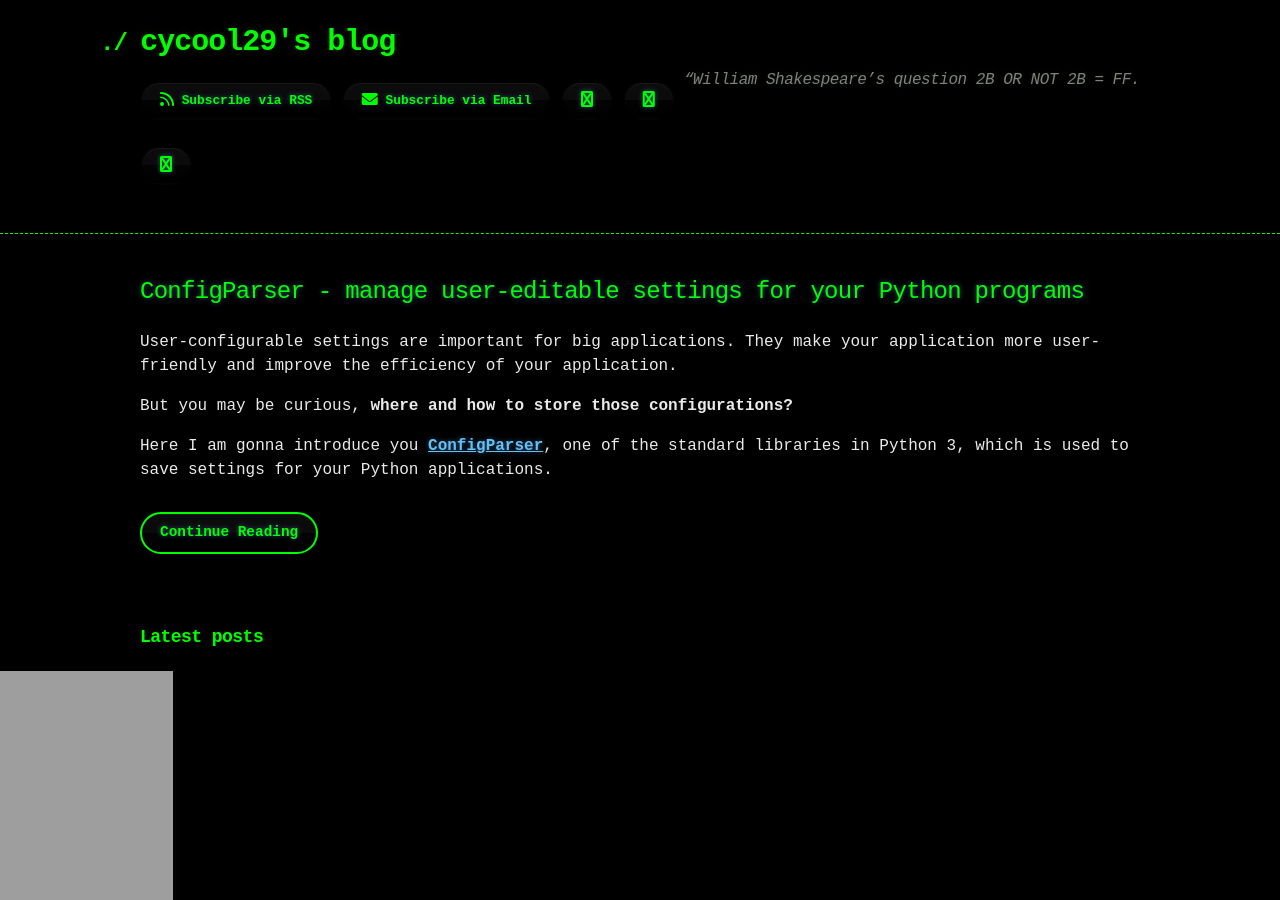
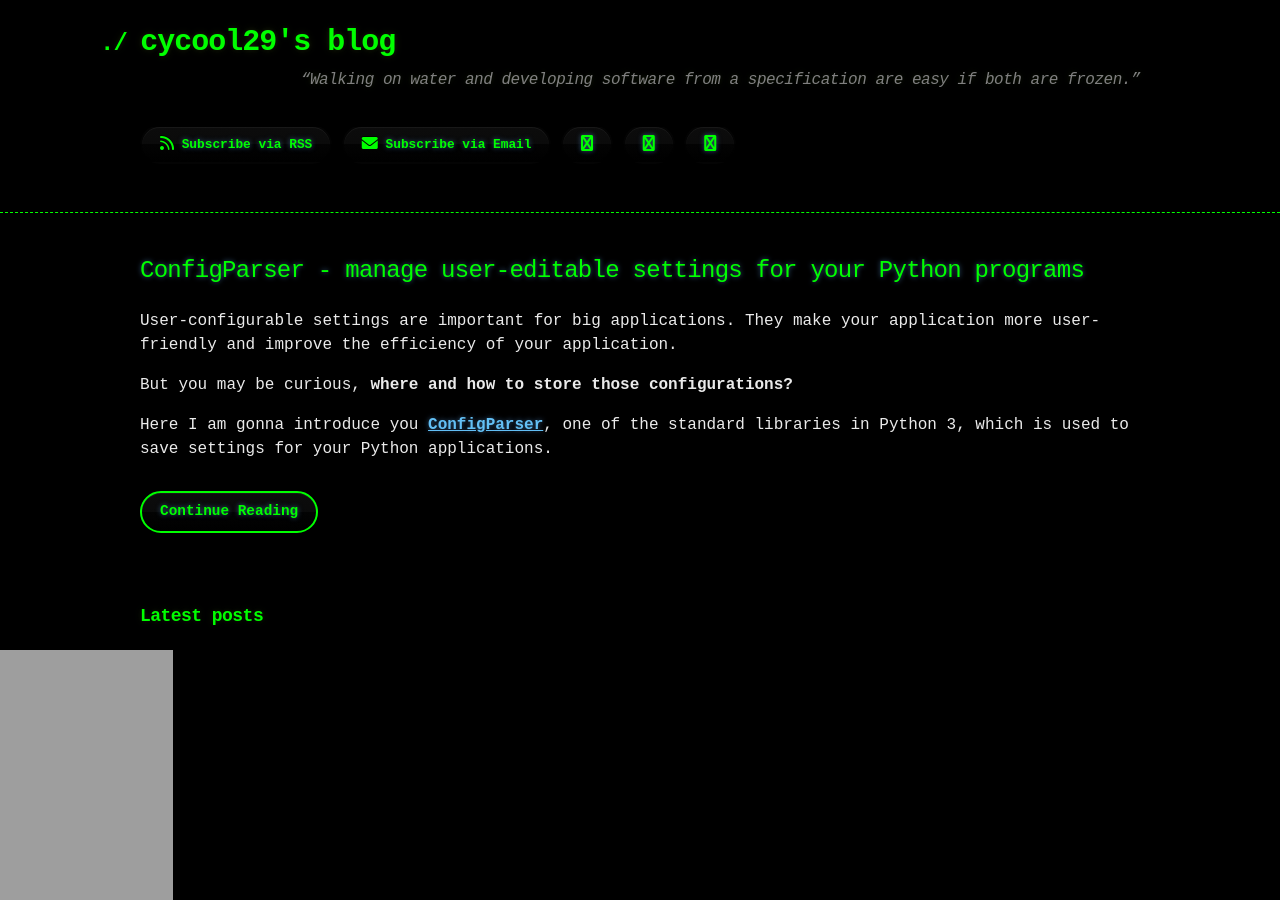
Before and after one commit to cycool29/cycool29.github.io, a Jekyll site: the page built from index.md, in a window 1280 px wide and 900 px high. Built offline with Jekyll 4.4.1, drawn with Linux system fonts in a browser that asks for light colours; a style sheet for code colours, icons or effects is not loaded.

Commit message:
Update quotes

```diff
--- a/_config.yml
+++ b/_config.yml
@@ -1,5 +1,5 @@
 title: cycool29's blog
-description: "“William Shakespeare’s question 2B OR NOT 2B = FF. "
+description: "“Walking on water and developing software from a specification are easy if both are frozen.” "
 bio: A high school student. Intermediate in Python, Git, Bash. Learning JavaScript. He/Him. "
 author: cycool29
 url: https://cycool29.github.io
```
